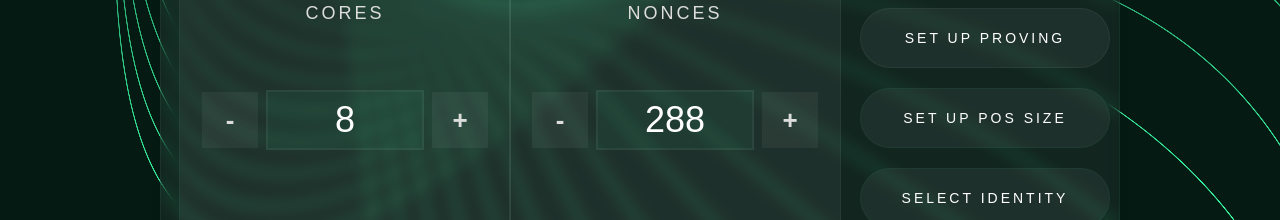
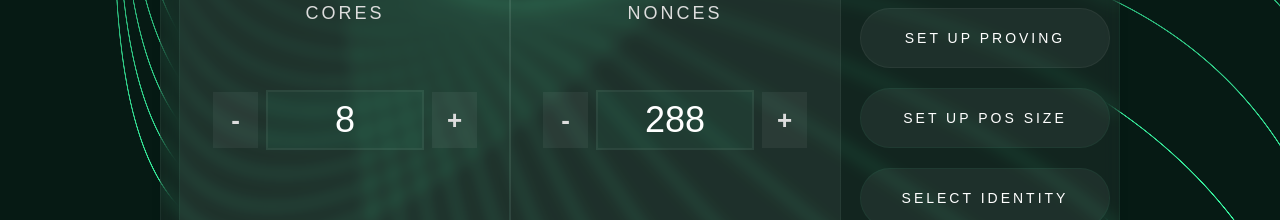
Before and after one commit to spacemeshos/sm-init-app-v2, a React (Create React App) app: page /generate in a window 1280 px wide. Both pictures are taken after a click on the button "SET UP PROVING". Shown: the part 362-582 px from the top of the page. Built offline with nearby package versions, Linux system fonts and the light colour scheme.

Commit message:
don't overflow the container

```diff
--- a/src/components/input.tsx
+++ b/src/components/input.tsx
@@ -22,8 +22,8 @@ const StyledInputRoot = styled.div<{ height?: number; width?: number }>`
   align-items: center;
   z-index: auto;
   position: absolute;
-  height: ${({ height = 100 }) => height}px;
-  width: ${({ width = 500 }) => width}px;
+  height: 100px;
+  width: 80%;
   top: 50%;
   left: 50%;
   transform: translate(-50%, -50%);
@@ -104,6 +104,11 @@ const CustomNumberInput: React.FC<CustomNumberInputProps> = ({
 }) => {
   const [inputValue, setInputValue] = React.useState<number>(value);
 
+  // Add effect to sync external value with internal state
+  React.useEffect(() => {
+    setInputValue(value);
+  }, [value]);
+
   const handleIncrement = () => {
     if (inputValue < max) {
       const newValue = inputValue + step;
```
